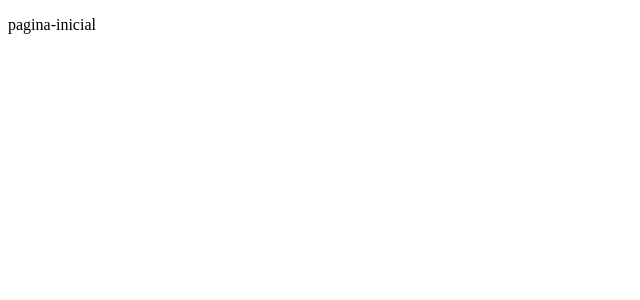
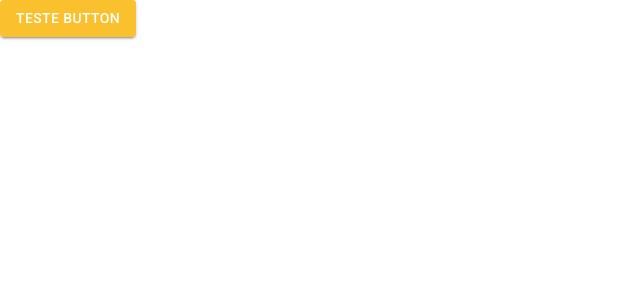
Before and after one commit to heronlancellot/DashboardCRUD, a React (Create React App) app: page /pagina-inicial in a window 1280 px wide. Shown: the top 300 px of the page, without its empty margins (0-640 px from the left). Built offline with nearby package versions, Linux system fonts and the light colour scheme.

Commit message:
Feat: Add Theme Context

```diff
--- a/public/index.html
+++ b/public/index.html
@@ -16,7 +16,7 @@
   <title>Dashboard CRUD</title>
 </head>
 
-<body>
+<body style="margin: 0; padding: 0;">
   <noscript>You need to enable JavaScript to run this app.</noscript>
   <div id="root"></div>
 </body>
--- a/src/App.tsx
+++ b/src/App.tsx
@@ -1,10 +1,13 @@
 import { BrowserRouter } from "react-router-dom";
 import { AppRoutes } from "./routes";
+import { AppThemeProvider } from "./shared/contexts/ThemeContext";
 
 export const App = () => {
   return (
-    <BrowserRouter>
-      <AppRoutes />
-    </BrowserRouter>
+    <AppThemeProvider>
+      <BrowserRouter>
+        <AppRoutes />
+      </BrowserRouter>
+    </AppThemeProvider>
   );
 }
--- a/src/routes/index.tsx
+++ b/src/routes/index.tsx
@@ -1,10 +1,14 @@
+import { Button } from '@mui/material';
 import { Navigate, Route, Routes } from 'react-router-dom';
 
+import { useAppThemeContext } from '../shared/contexts/'
+
 export const AppRoutes = () => {
+    const { toggleTheme } = useAppThemeContext();
 
     return(
         <Routes>
-            <Route path="/pagina-inicial" element={<p>pagina-inicial</p>}/>
+            <Route path="/pagina-inicial" element={<Button variant='contained' color='primary' onClick={toggleTheme}>Teste Button </Button>}/>
 
             <Route path="*" element={<Navigate to="/pagina-inicial" />}/>
         </Routes>
--- /dev/null
+++ b/src/shared/contexts/ThemeContext.tsx
@@ -0,0 +1,42 @@
+import { createContext, useCallback, useContext, useMemo, useState } from "react";
+import { Box, ThemeProvider } from "@mui/material";
+import { LightTheme, DarkTheme } from "../themes/";
+
+interface IThemeContextData {
+    themeName: 'light' | 'dark'
+    toggleTheme: () => void;
+}
+
+const ThemeContext = createContext({} as IThemeContextData)
+
+export const useAppThemeContext = ()=> {
+    return useContext(ThemeContext);
+}
+
+interface IAppThemeProviderProps {
+    children: React.ReactNode
+}
+
+export const AppThemeProvider: React.FC<IAppThemeProviderProps> = ({ children }) => {
+    const [themeName, setThemeName] = useState<'light' | 'dark' >('light');
+
+    const toggleTheme = useCallback(() => {
+        setThemeName(oldThemeName => oldThemeName === 'light' ? 'dark' : 'light');
+    }, [])
+
+    const theme = useMemo(() => {
+        if (themeName === 'light') return LightTheme;
+
+        return DarkTheme
+    }, [themeName])
+
+    return (
+        <ThemeContext.Provider value={{ themeName, toggleTheme }}>
+            <ThemeProvider theme={DarkTheme}>
+                <Box width='100vw' height='100vh' bgcolor={theme.palette.background.default}>
+                {children}
+                </Box>
+            </ThemeProvider>
+        </ThemeContext.Provider>
+    )
+}
--- a/src/shared/contexts/index.tsx
+++ b/src/shared/contexts/index.tsx
@@ -1 +1 @@
-export {};
+export * from './ThemeContext';
--- /dev/null
+++ b/src/shared/themes/Dark.ts
@@ -0,0 +1,26 @@
+import { createTheme } from "@mui/material";
+import { cyan, yellow } from "@mui/material/colors";
+
+export const DarkTheme = createTheme({
+    palette: {
+
+        primary: {                      // Cor de maior Destaque
+            main: yellow[700],
+            dark: yellow[700],
+            light: yellow[700],
+            contrastText: "#ffffff",    // Cor de constrate para a cor primária
+
+        },
+        secondary: {
+            main: cyan[500],
+            dark: cyan[400],
+            light: cyan[300],
+            contrastText: "#ffffff",    // Cor de constrate para a cor primária
+
+        },
+        background: {
+            default: "#303134" ,        // Cor que será utilizada no fundo
+            paper: "#202124",           // Cor que que destaca um pouco mais o fundo, exemplo card
+        }
+    }
+})
--- /dev/null
+++ b/src/shared/themes/Light.ts
@@ -0,0 +1,26 @@
+import { createTheme } from "@mui/material";
+import { cyan, yellow } from "@mui/material/colors";
+
+export const LightTheme = createTheme({
+    palette: {
+
+        primary: {                      // Cor de maior Destaque
+            main: yellow[700],
+            dark: yellow[700],
+            light: yellow[700],
+            contrastText: "#ffffff",    // Cor de constrate para a cor primária
+
+        },
+        secondary: {
+            main: cyan[500],
+            dark: cyan[400],
+            light: cyan[300],
+            contrastText: "#ffffff",    // Cor de constrate para a cor primária
+
+        },
+        background: {
+            default: "#ffffff" ,        // Cor que será utilizada no fundo
+            paper: "#f7f6f3",           // Cor que que destaca um pouco mais o fundo, exemplo card
+        }
+    }
+})
--- a/src/shared/themes/index.tsx
+++ b/src/shared/themes/index.tsx
@@ -1 +1,2 @@
-export {};
+export * from './Light';
+export * from './Dark';
```
